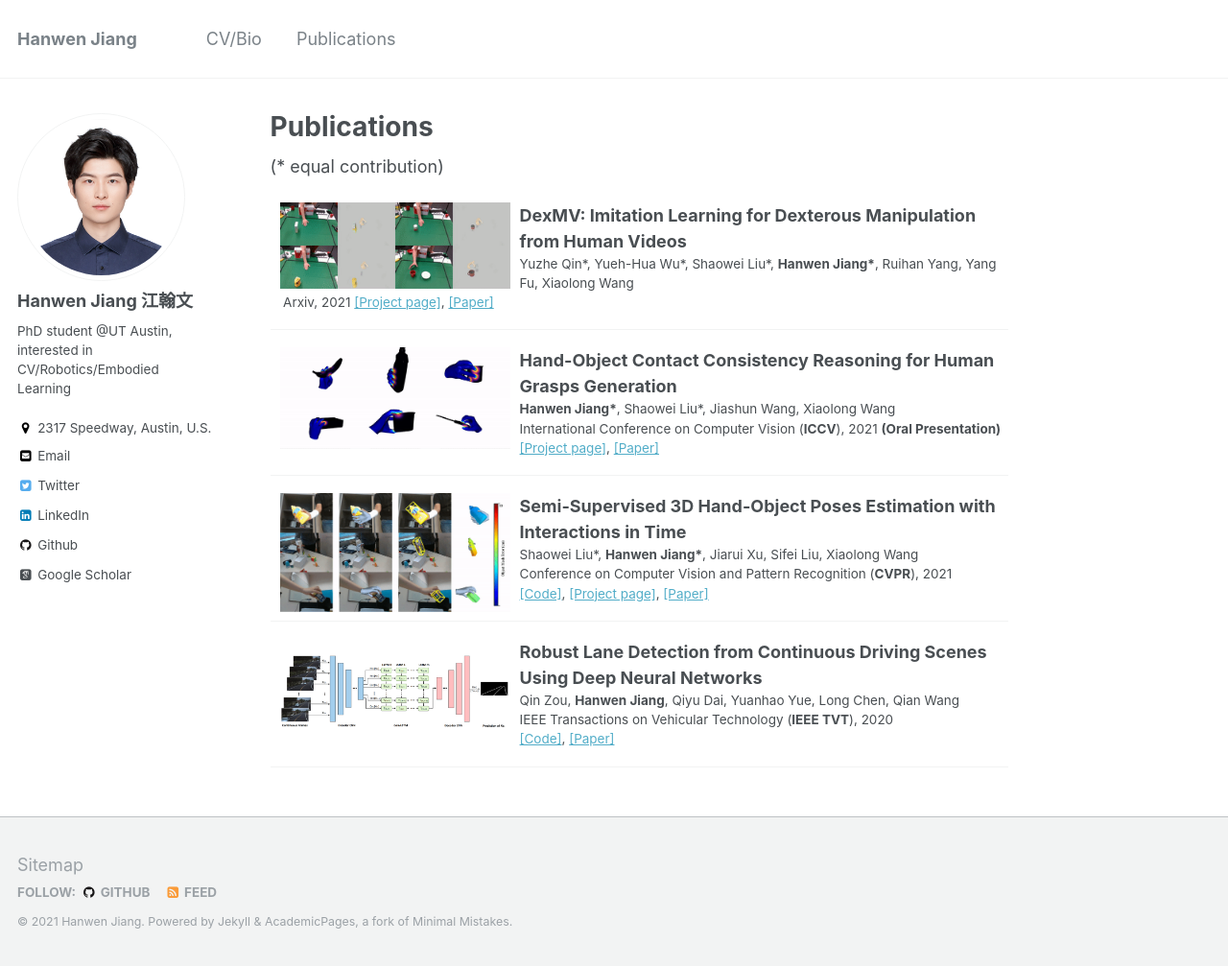
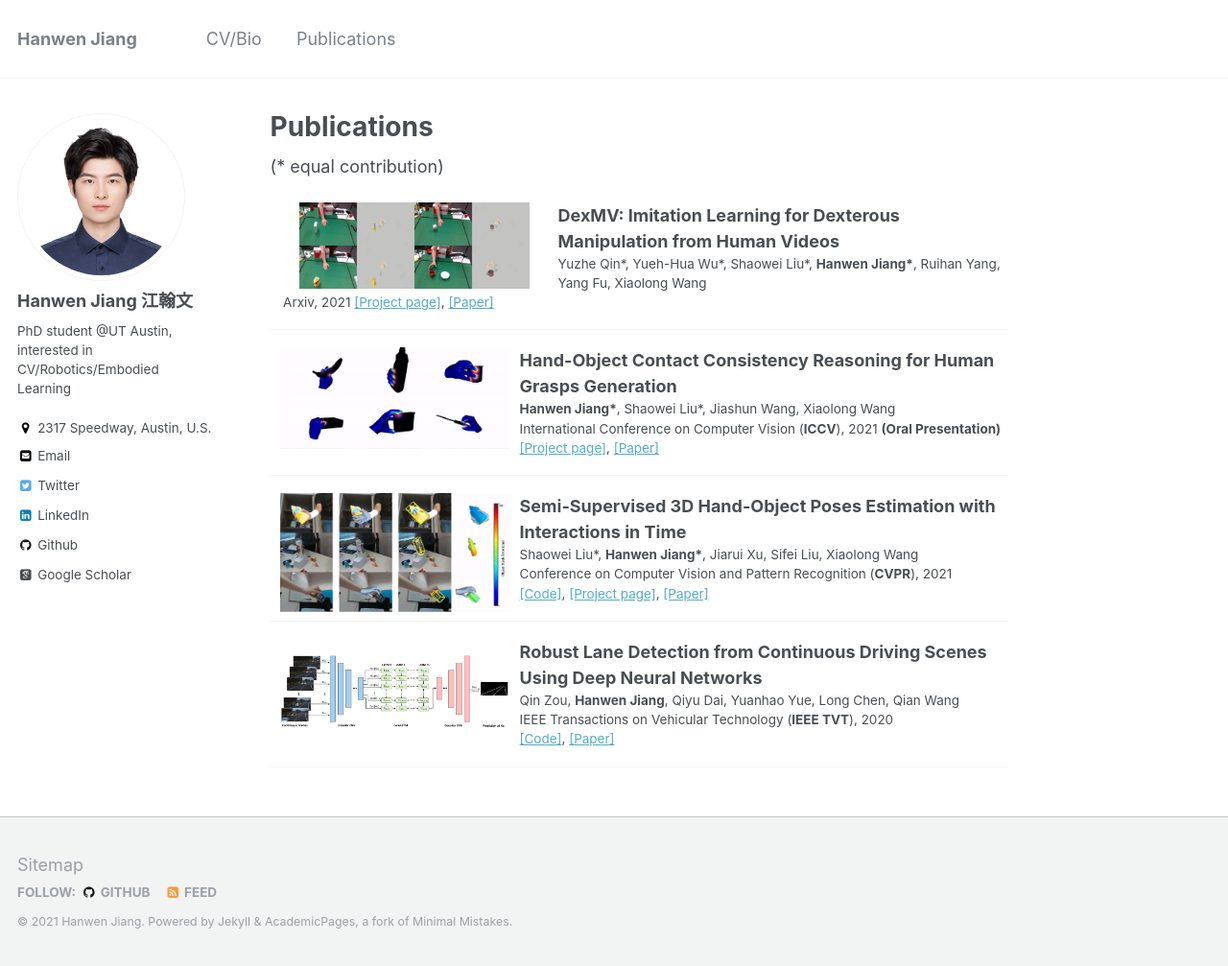
Before and after one commit to hwjiang1510/hwjiang1510.github.io, a Jekyll site: the page built from _pages/publications.md, in a window 1280 px wide and 1007 px high. Shown: the whole window at 96% size. Built offline with Jekyll 4.4.1, drawn with Linux system fonts in a browser that asks for light colours; some web fonts are replaced.

Commit message:
update publication

```diff
--- a/_pages/publications.md
+++ b/_pages/publications.md
@@ -5,7 +5,7 @@ permalink: /publications/
 author_profile: true
 ---
 (* equal contribution)
-<dl><dt><img align="left" width="240" height="240" hspace="10" src="../images/dexmv.gif" /></dt><dt> DexMV: Imitation Learning for Dexterous Manipulation from Human Videos</dt><dd> Yuzhe Qin*, Yueh-Hua Wu*, Shaowei Liu*, <strong>Hanwen Jiang*</strong>, Ruihan Yang, Yang Fu, Xiaolong Wang</dd><dd>Arxiv, 2021 <span style="color:blue"></span> <a href="https://yzqin.github.io/dexmv/">[Project page]</a>, <a href="https://arxiv.org/pdf/2108.05877.pdf">[Paper]</a> </dd></dl><hr />
+<dl><dt><img align="left" width="240" height="240" hspace="30" src="../images/dexmv.gif" /></dt><dt> DexMV: Imitation Learning for Dexterous Manipulation from Human Videos</dt><dd> Yuzhe Qin*, Yueh-Hua Wu*, Shaowei Liu*, <strong>Hanwen Jiang*</strong>, Ruihan Yang, Yang Fu, Xiaolong Wang</dd><dd>Arxiv, 2021 <span style="color:blue"></span> <a href="https://yzqin.github.io/dexmv/">[Project page]</a>, <a href="https://arxiv.org/pdf/2108.05877.pdf">[Paper]</a> </dd></dl><hr />
 
 <dl><dt><img align="left" width="240" height="200" hspace="10" src="../images/affordance2021.gif" /></dt><dt> Hand-Object Contact Consistency Reasoning for Human Grasps Generation</dt><dd><strong>Hanwen Jiang*</strong>, Shaowei Liu*, Jiashun Wang, Xiaolong Wang</dd><dd>International Conference on Computer Vision (<strong>ICCV</strong>), 2021 <strong>(Oral Presentation)</strong> <span style="color:blue"></span></dd><dd> <a href="https://hwjiang1510.github.io/GraspTTA/">[Project page]</a>, <a href="https://arxiv.org/pdf/2104.03304.pdf">[Paper]</a> </dd></dl><hr />
 
```
